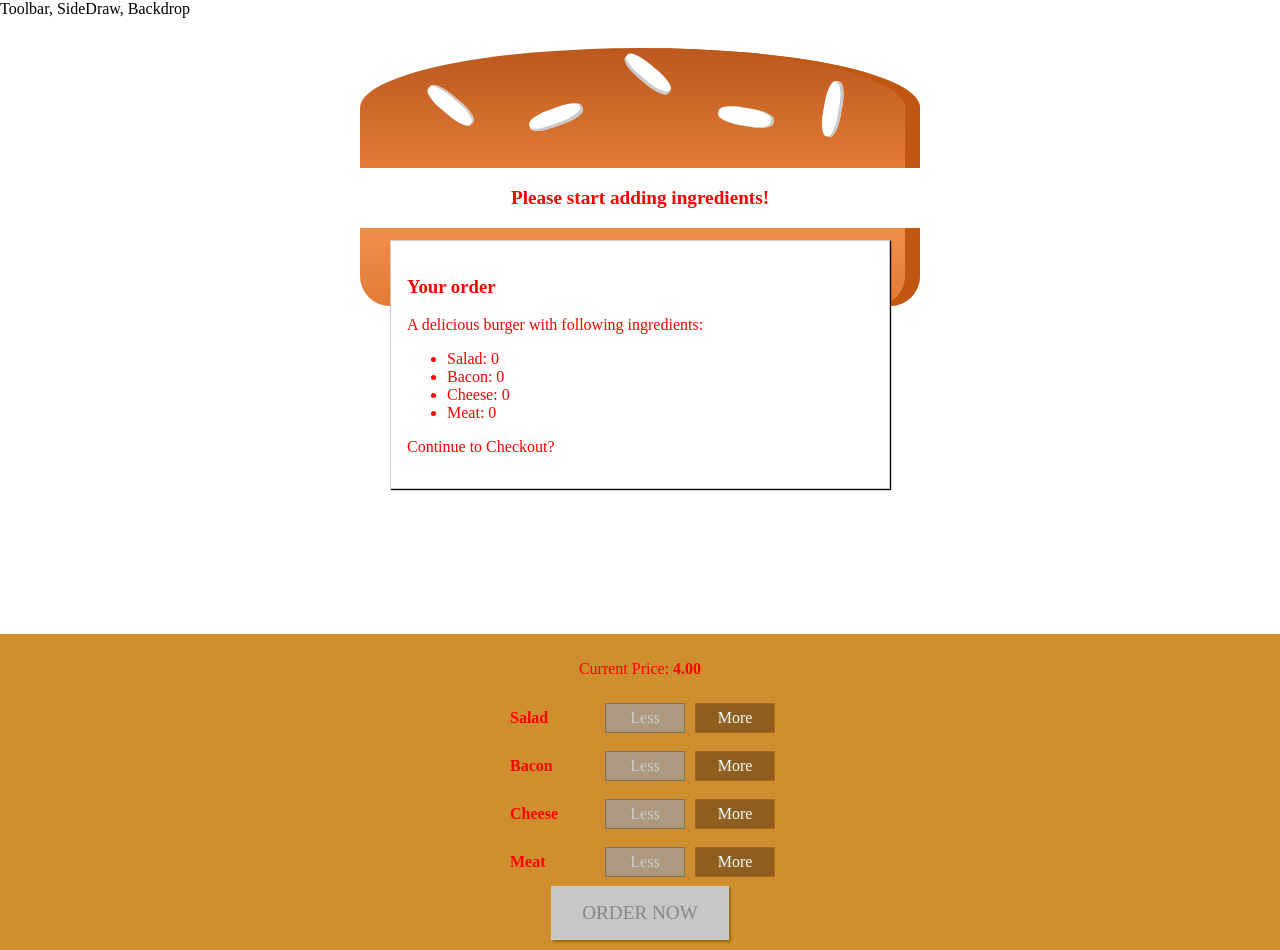
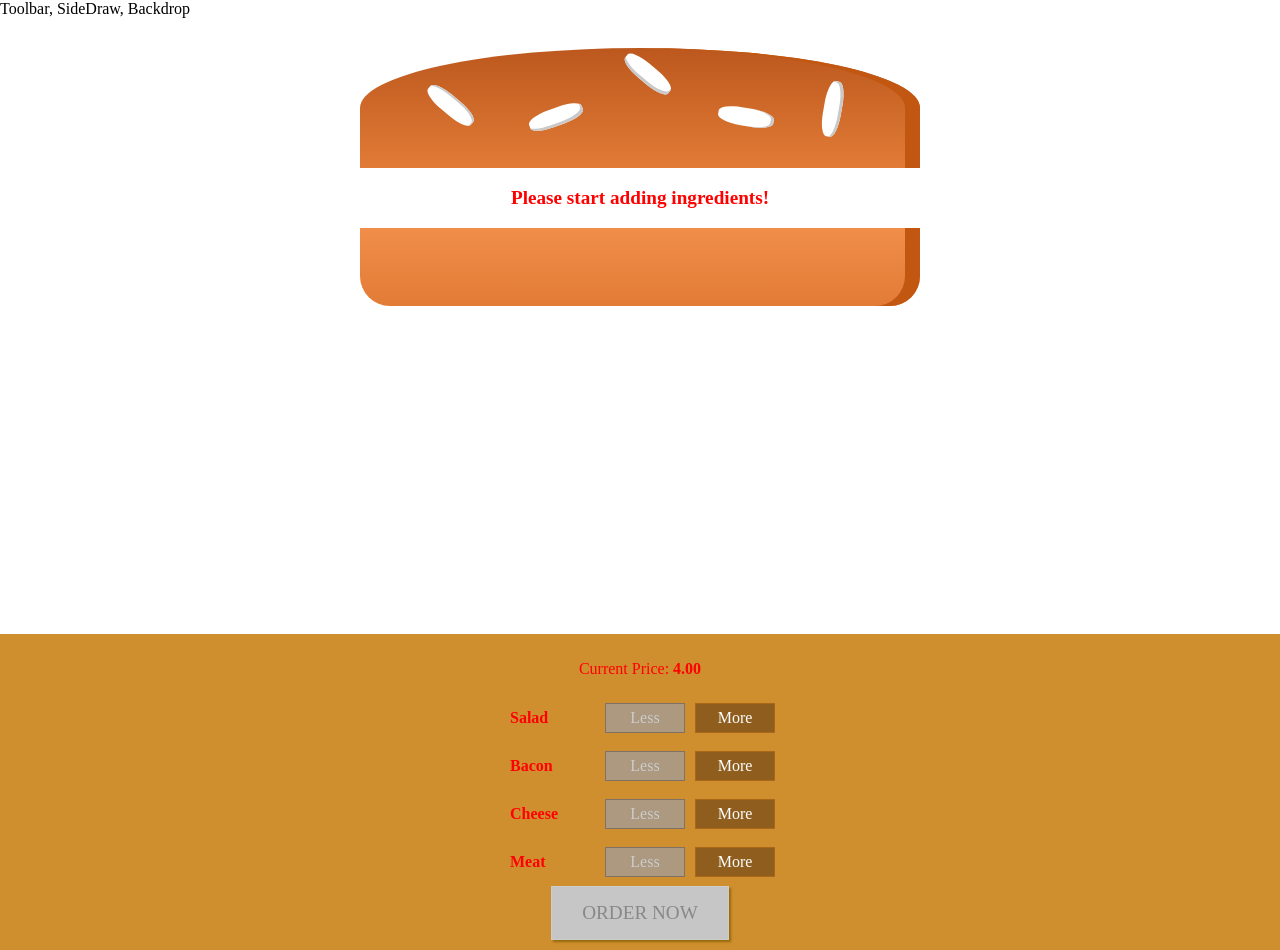
Before and after one commit to BartlomiejWrz/burger-app, a React app: page / in a window 1280 px wide. Built offline with nearby package versions, Linux system fonts and the light colour scheme.

Commit message:
order button clicek

```diff
--- a/src/components/Burger/BuidControls/BuildControls.js
+++ b/src/components/Burger/BuidControls/BuildControls.js
@@ -25,8 +25,7 @@
 		<button
 			className={classes.OrderButton}
 			disabled={!props.purchasable}
-		>ORDER NOW
-		</button>
+			onClick={props.ordered}>ORDER NOW</button>
 	</div>
 );
 
--- a/src/components/UI/Modal/Modal.js
+++ b/src/components/UI/Modal/Modal.js
@@ -3,7 +3,11 @@
 import classes from './Modal.module.css';
 
 const modal = (props) => (
-	<div className={classes.Modal}>
+	<div className={classes.Modal}
+		style={{
+			transform: props.show ? 'translateY(0)' : 'translateY(-100vh)',
+			opacity: props.show ? '1' : '0'
+		}}>
 		{props.children}
 	</div>
 );
--- a/src/containers/BurgerBuilder/BurgerBuilder.js
+++ b/src/containers/BurgerBuilder/BurgerBuilder.js
@@ -28,7 +28,8 @@
 			meat: 0
 		},
 		totalPrice: 4,
-		purchasable: false
+		purchasable: false,
+		purchasing: false
 	}
 
 	updatePurchaseState(ingredients) {
@@ -74,6 +75,10 @@
 		this.updatePurchaseState(updatedIngredients);
 	}
 
+	purchaseHandler = () => {
+		this.setState({ purchasing: true });
+	}
+
 	render() {
 		const disabledInfo = {
 			...this.state.ingredients
@@ -83,7 +88,7 @@
 		}
 		return (
 			<div>
-				<Modal>
+				<Modal show={this.state.purchasing} >
 					<OrderSummary ingredients={this.state.ingredients} />
 				</Modal>
 				<Burger ingredients={this.state.ingredients} />
@@ -92,6 +97,7 @@
 					ingredientRemoved={this.removeIngredientHandler}
 					disabled={disabledInfo}
 					purchasable={this.state.purchasable}
+					ordered={this.purchaseHandler}
 					price={this.state.totalPrice} />
 			</div>
 		);
```
